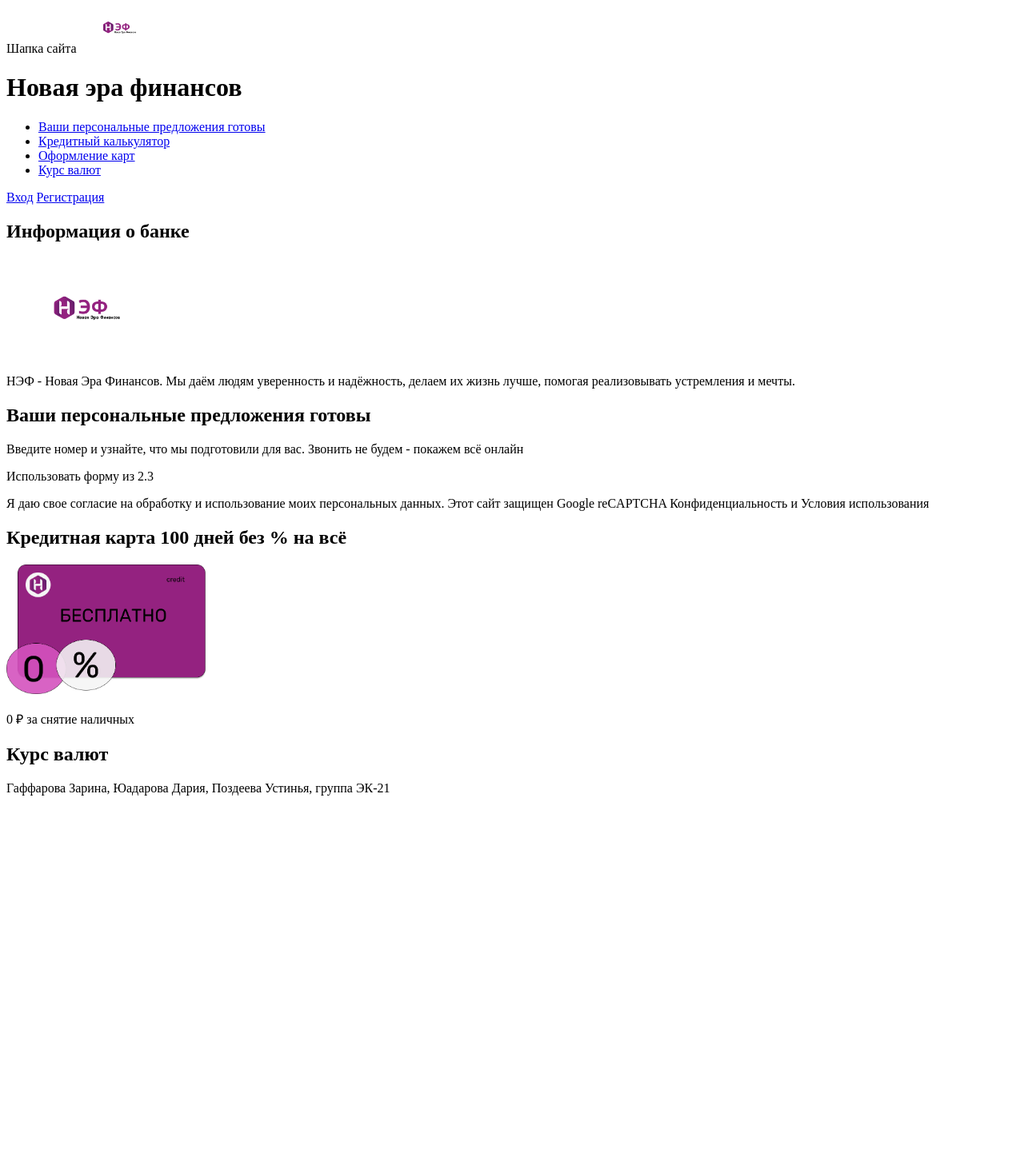
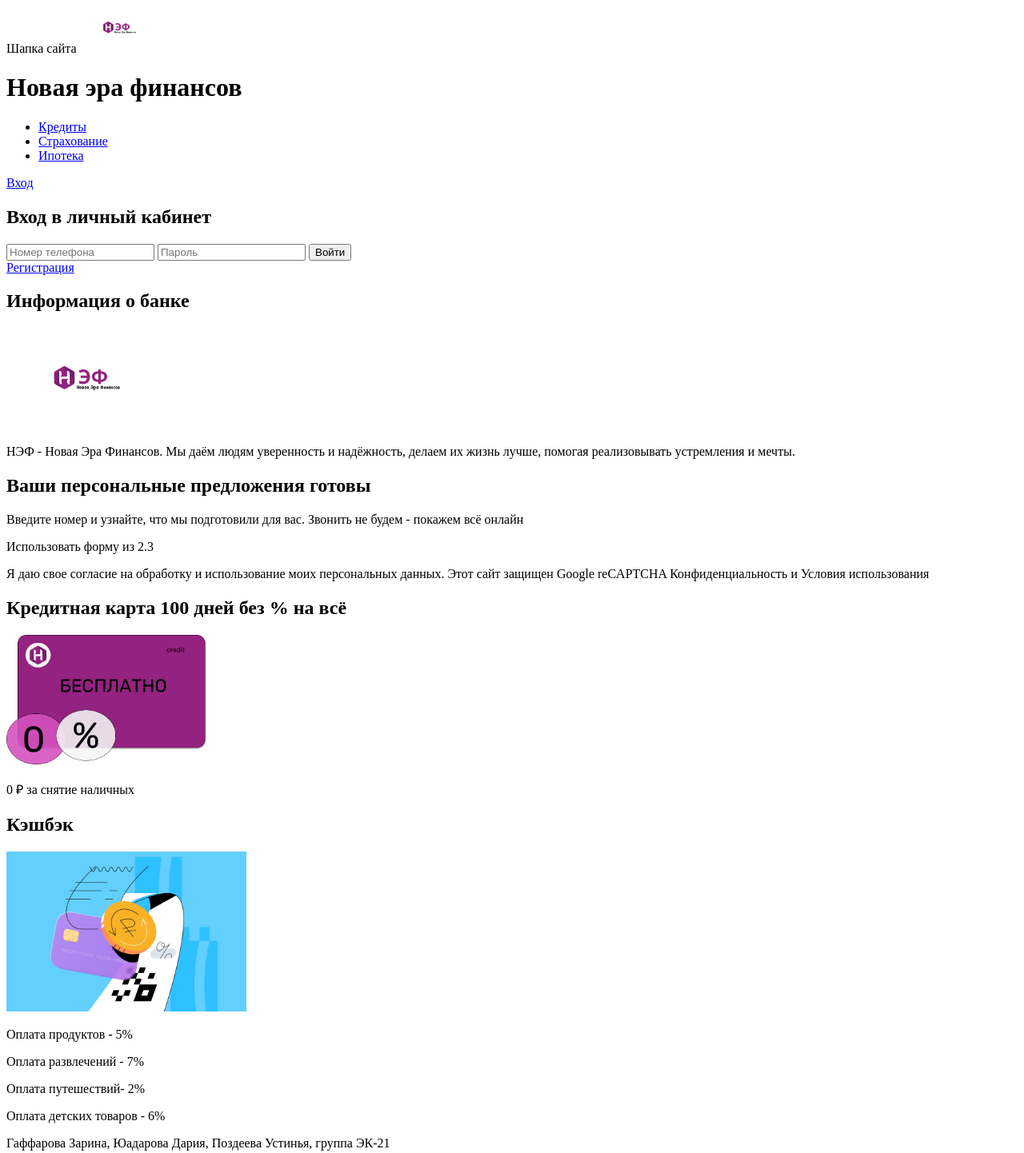
Before and after one commit to Zarina-Gaffarova/project, a plain HTML site: page project/index.html in a window 1280 px wide. Shown: the part 5-1447 px from the top of the page at 80% size. Before the commit the page ends 1016 px from the top, so only its background shows below. Drawn offline with Linux system fonts and the light colour scheme.

Commit message:
Использовали семантические теги в структуре. Создали папку макет, загрузили макет

```diff
--- a/project/index.html
+++ b/project/index.html
@@ -11,13 +11,20 @@
         <h1>Новая эра финансов</h1>
     <nav>
         <ul>
-            <li> <a href="#">Ваши персональные предложения готовы</a> </li>
-            <li> <a href="#">Кредитный калькулятор</a> </li>
-            <li> <a href="#">Оформление карт</a> </li>
-            <li> <a href="#">Курс валют</a> </li>
+            <li> <a href="#">Кредиты</a> </li>
+            <li> <a href="#">Страхование</a> </li>
+            <li> <a href="#">Ипотека</a> </li>
         </ul>
     </nav>
     <a href="#">Вход</a>
+    <section>
+        <form action="/">
+            <h1>Вход в личный кабинет</h1>
+            <input type="tel" name="phone" placeholder="Номер телефона" required>
+            <input type="password" name="password" placeholder="Пароль" required>
+            <button>Войти</button>
+        </form>
+    </section>
     <a href="#">Регистрация</a>
     </header>
     <main>
@@ -37,8 +44,12 @@
                 <p>0 ₽ за снятие наличных</p>
         </section>
         <section>
-            <h2>Курс валют</h2>
-
+            <h2>Кэшбэк</h2>
+            <img src="images/cashback.png" alt="" width="300">
+            <p>Оплата продуктов - 5%</p>
+            <p>Оплата развлечений - 7%</p>
+            <p>Оплата путешествий- 2%</p>
+            <p>Оплата детских товаров - 6%</p>
     </section>
     </main>
     <footer>
```
Also changed, not shown: project/images/cashback.png (added), 1 other file.
